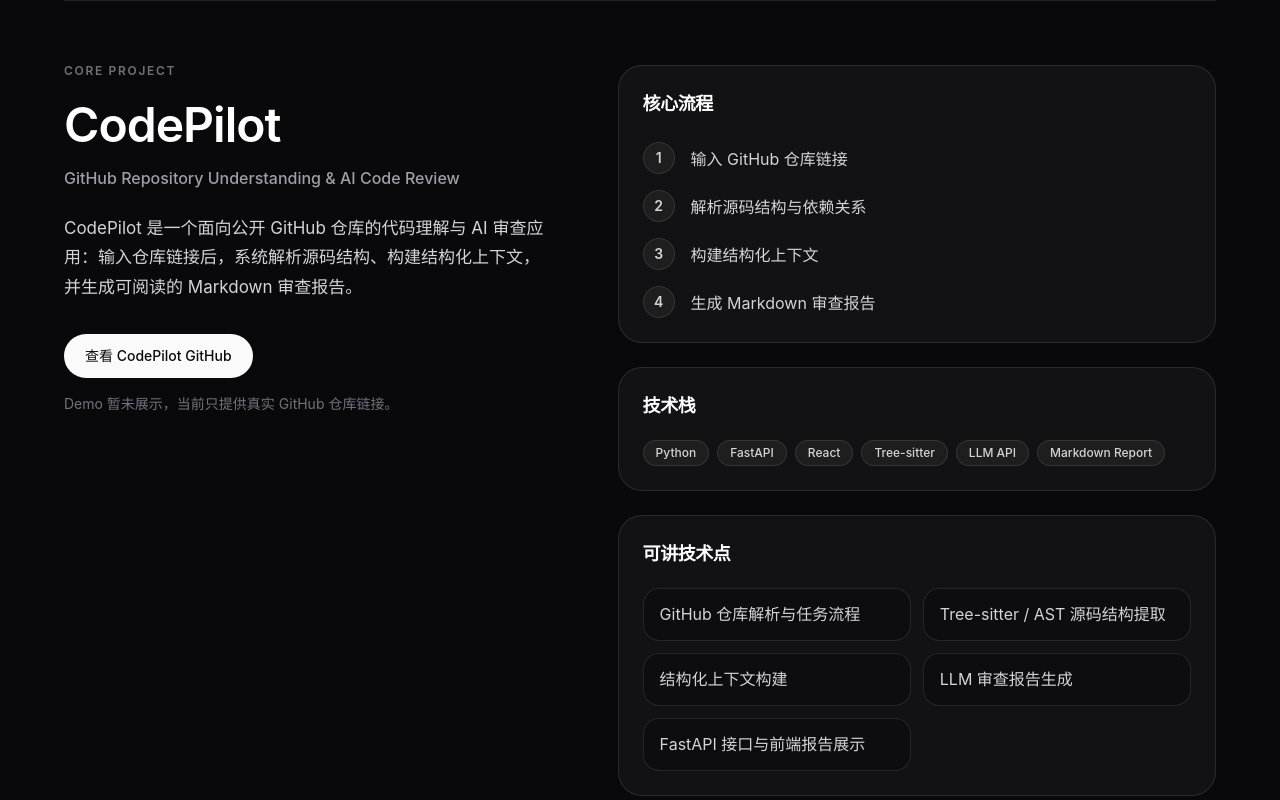
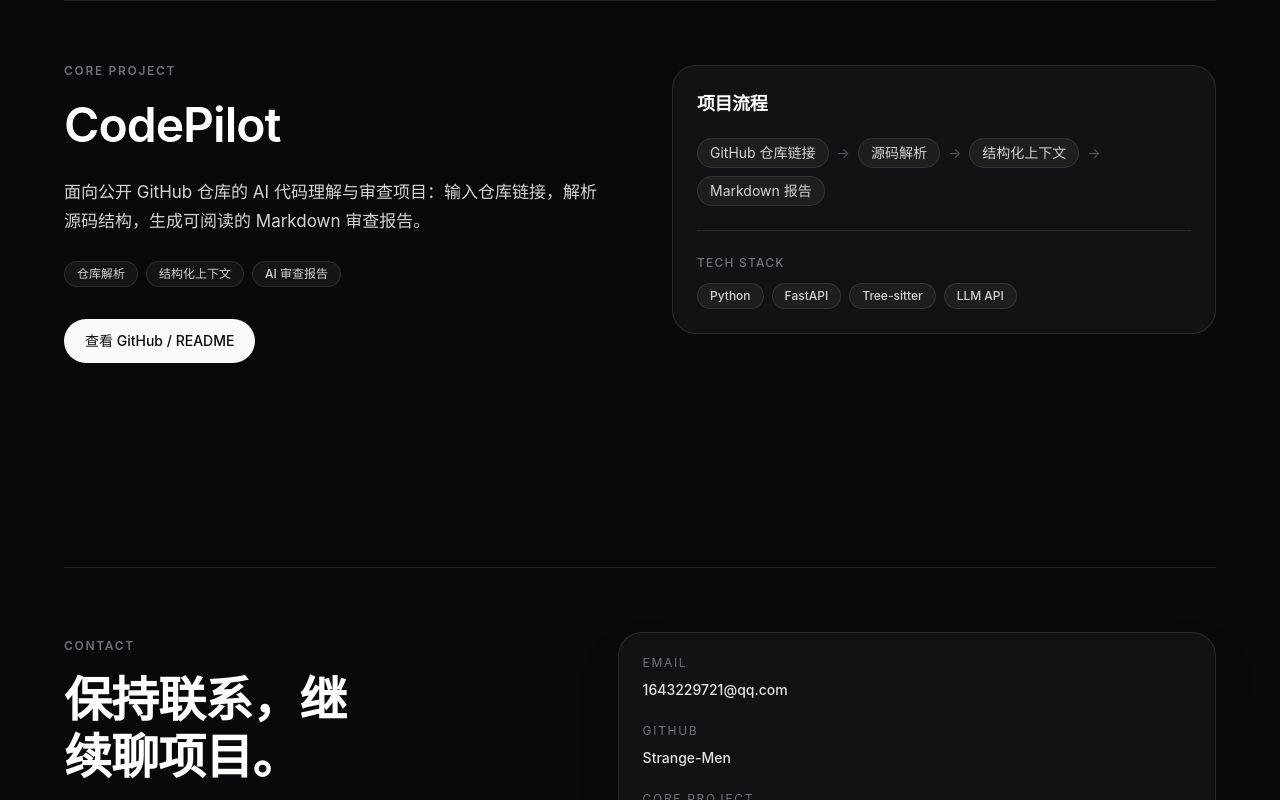
Before and after one commit to Strange-Men/Portfolio, a React (Vite) app: page / in a window 1280 px wide. Shown: the part 1560-2360 px from the top of the page. Built offline with nearby package versions, Linux system fonts and the light colour scheme; the HTML template or start-up script is replaced by a standard one.

Commit message:
feat(v1.19.0-codepilot-compact-proof): compact codepilot proof

```diff
--- a/src/components/sections/CodePilotSection.tsx
+++ b/src/components/sections/CodePilotSection.tsx
@@ -9,7 +9,8 @@
       aria-labelledby="codepilot-title"
     >
       <div className="mx-auto w-full max-w-6xl border-t border-white/10 pt-16">
-        <div className="grid gap-10 lg:grid-cols-[0.9fr_1.1fr] lg:gap-16">
+        <div className="grid gap-10 lg:grid-cols-[1fr_1fr] lg:gap-16 items-start">
+          {/* 左侧：项目定位与入口 */}
           <div>
             <SectionLabel>Core Project</SectionLabel>
 
@@ -20,78 +21,52 @@
               {codepilot.name}
             </h2>
 
-            <p className="mt-3 text-base font-medium text-zinc-400">
-              {codepilot.subtitle}
-            </p>
-
             <p className="text-body-lg mt-6 max-w-xl text-zinc-300">
               {codepilot.description}
             </p>
 
+            {/* 证明关键词 */}
+            <div className="mt-6 flex flex-wrap gap-2">
+              {codepilot.proofPoints.map((point) => (
+                <Tag key={point}>{point}</Tag>
+              ))}
+            </div>
+
             <div className="mt-8 flex flex-wrap gap-3">
               <Button href={codepilot.githubUrl} external>
-                查看 CodePilot GitHub
+                查看 GitHub / README
               </Button>
             </div>
-
-            {codepilot.demoUrl ? (
-              <p className="mt-4 text-sm text-zinc-500">
-                Demo link is available.
-              </p>
-            ) : (
-              <p className="mt-4 text-sm text-zinc-500">
-                Demo 暂未展示，当前只提供真实 GitHub 仓库链接。
-              </p>
-            )}
           </div>
 
-          <div className="space-y-6">
+          {/* 右侧：紧凑流程与技术栈 */}
           <div className="min-w-0 rounded-3xl border border-white/10 bg-white/[0.04] p-6">
             <h3 className="text-lg font-semibold tracking-tight text-white">
-                核心流程
+              项目流程
             </h3>
 
-              <ol className="mt-6 space-y-4">
-                {codepilot.flow.map((item, index) => (
-                  <li key={item} className="flex gap-4">
-                    <span className="flex h-8 w-8 shrink-0 items-center justify-center rounded-full border border-white/10 bg-white/5 text-sm font-semibold text-zinc-300">
-                      {index + 1}
+            <div className="mt-5 flex flex-wrap items-center gap-2 text-sm text-zinc-400">
+              {codepilot.flow.map((step, index) => (
+                <span key={step} className="flex items-center gap-2">
+                  <span className="rounded-full border border-white/10 bg-white/5 px-3 py-1 text-zinc-300">
+                    {step}
                   </span>
-                    <span className="text-body-default pt-1 text-zinc-300">
-                      {item}
+                  {index < codepilot.flow.length - 1 && (
+                    <span className="text-zinc-600">→</span>
+                  )}
                 </span>
-                  </li>
               ))}
-              </ol>
             </div>
 
-            <div className="min-w-0 rounded-3xl border border-white/10 bg-white/[0.04] p-6">
-              <h3 className="text-lg font-semibold tracking-tight text-white">
-                技术栈
-              </h3>
-
-              <div className="mt-5 flex flex-wrap gap-2">
+            <div className="mt-6 pt-6 border-t border-white/10">
+              <p className="text-xs font-medium uppercase tracking-widest text-zinc-500 mb-3">
+                Tech Stack
+              </p>
+              <div className="flex flex-wrap gap-2">
                 {codepilot.techStack.map((tech) => (
                   <Tag key={tech}>{tech}</Tag>
                 ))}
               </div>
-            </div>
-
-            <div className="min-w-0 rounded-3xl border border-white/10 bg-white/[0.04] p-6">
-              <h3 className="text-lg font-semibold tracking-tight text-white">
-                可讲技术点
-              </h3>
-
-              <ul className="mt-5 grid gap-3 sm:grid-cols-2">
-                {codepilot.talkingPoints.map((point) => (
-                  <li
-                    key={point}
-                    className="text-body-default min-w-0 break-words rounded-2xl border border-white/10 bg-zinc-950/40 px-4 py-3 text-zinc-300"
-                  >
-                    {point}
-                  </li>
-                ))}
-              </ul>
             </div>
           </div>
         </div>
--- a/src/data/codepilot.ts
+++ b/src/data/codepilot.ts
@@ -4,27 +4,23 @@
   name: 'CodePilot',
   subtitle: 'GitHub Repository Understanding & AI Code Review',
   description:
-    'CodePilot 是一个面向公开 GitHub 仓库的代码理解与 AI 审查应用：输入仓库链接后，系统解析源码结构、构建结构化上下文，并生成可阅读的 Markdown 审查报告。',
+    '面向公开 GitHub 仓库的 AI 代码理解与审查项目：输入仓库链接，解析源码结构，生成可阅读的 Markdown 审查报告。',
+  proofPoints: [
+    '仓库解析',
+    '结构化上下文',
+    'AI 审查报告',
+  ],
   flow: [
-    '输入 GitHub 仓库链接',
-    '解析源码结构与依赖关系',
-    '构建结构化上下文',
-    '生成 Markdown 审查报告',
+    'GitHub 仓库链接',
+    '源码解析',
+    '结构化上下文',
+    'Markdown 报告',
   ],
   techStack: [
     'Python',
     'FastAPI',
-    'React',
     'Tree-sitter',
     'LLM API',
-    'Markdown Report',
-  ],
-  talkingPoints: [
-    'GitHub 仓库解析与任务流程',
-    'Tree-sitter / AST 源码结构提取',
-    '结构化上下文构建',
-    'LLM 审查报告生成',
-    'FastAPI 接口与前端报告展示',
   ],
   githubUrl: links.codepilotGithub,
   demoUrl: null,
```
Also changed, not shown: 1 other file (tests, documents, lock files or other folders). Lines whose indentation alone changed are shown as unchanged.
